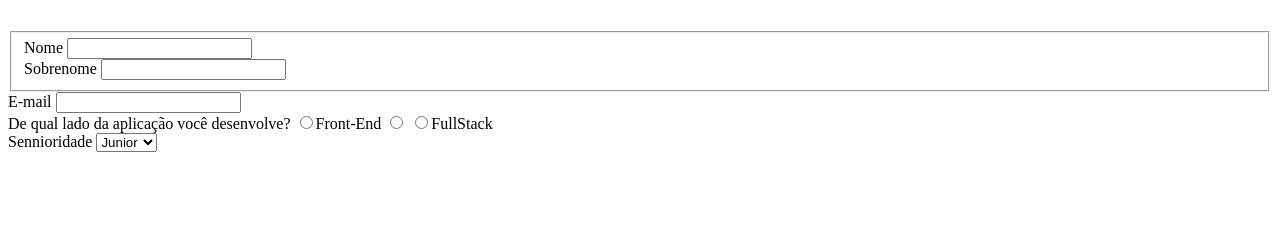
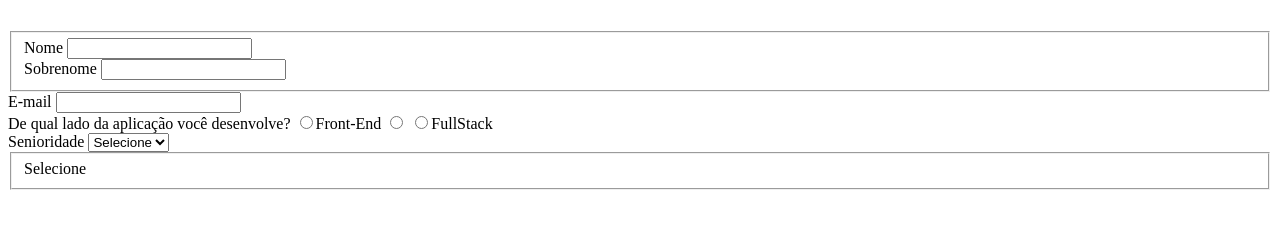
Before and after one commit to mattheusp/Formulario_cadastro-de-progamadores, a plain HTML site: page Criando fomullário com HTML e CSS/index.html in a window 1280 px wide. Shown: the part 101-330 px from the top of the page. Drawn offline with Linux system fonts and the light colour scheme.

Commit message:
commit_5

```diff
--- a/Criando fomullário com HTML e CSS/index.html
+++ b/Criando fomullário com HTML e CSS/index.html
@@ -45,13 +45,19 @@
         </div>
 
         <div>
-            <label>Sennioridade</label>
+            <label>Senioridade</label>
             <select id="senioridade">
+                <option selected disable value="...">Selecione</option>
                 <option>Junior</option>
                 <option>Pleno</option>
                 <option>Senior</option>
             </select>
         </div>
+        <fieldset>
+            <div>
+                <label>Selecione</label>
+            </div>
+        </fieldset>
     </form>
 
 </body>
```
